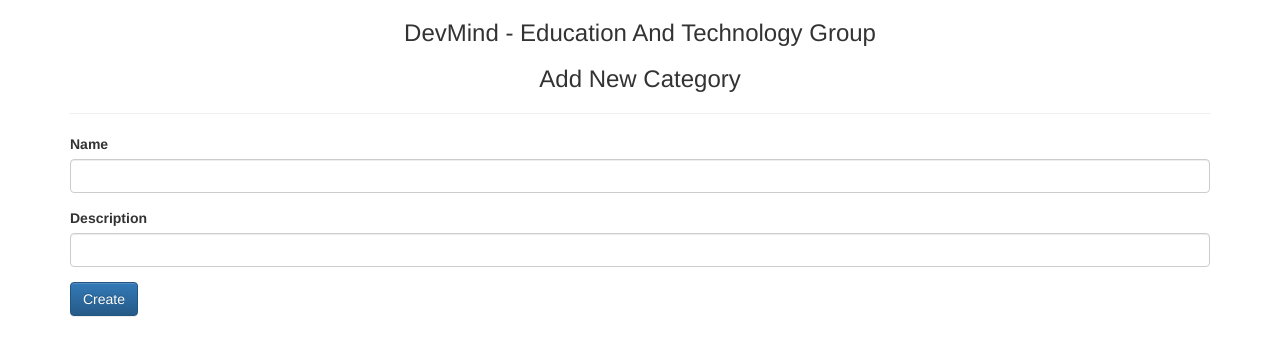
After one commit to LEBADUC9/lebaduc_php31, a PHP site: page /Views2/categories/create.php in a window 1280 px wide. The commit adds this page. Shown: the top 356 px of the page. Run offline with PHP 8.4, Linux system fonts and the light colour scheme; some libraries are stand-ins or nearby versions.

Commit message:
update Unit15

```diff
--- a/Unit13/Controllers/AuthController.php
+++ b/Unit13/Controllers/AuthController.php
@@ -10,11 +10,15 @@
             //     die();
             $user = new User();
             if($user->checkLogin($_POST['email'], $_POST['password'])){
-                $this->redirect("index.php?mod=categories&act=index");
+                $this->redirect("index.php?mod=category&act=index");
 
             } else{
                 $this->redirect("index.php?mod=auth&act=login");
             }
         }
+        public function logout(){
+            unset($_SESSION['auth']);
+            $this->redirect("index.php?mod=auth&act=login");
+        }
     }
 ?>
--- a/Unit13/Models/Category.php
+++ b/Unit13/Models/Category.php
@@ -43,7 +43,7 @@ class Category extends Model{
         return $category;
 
     }
-    public function update(){
+    public function update($data){
         if(!empty($_POST)){
             $data = $_POST;
         };
--- a/Unit13/Views2/auth/login.php
+++ b/Unit13/Views2/auth/login.php
@@ -19,16 +19,16 @@
                         <div class="row justify-content-center">
                             <div class="col-lg-5">
                                 <div class="card shadow-lg border-0 rounded-lg mt-5">
-                                    <div class="card-header"><h3 class="text-center font-weight-light my-4">Login</h3></div>
+                                    <div class="card-header"><h3 class="text-center font-weight-light my-4">ĐĂNG NHẬP</h3></div>
                                     <div class="card-body">
                                         <form method="POST" action="index.php?mod=auth&act=handleLogin">
                                             <div class="form-floating mb-3">
                                                 <input class="form-control" id="inputEmail" type="email" placeholder="name@example.com" name="email" />
-                                                <label for="inputEmail">Email address</label>
+                                                <label for="inputEmail">Email</label>
                                             </div>
                                             <div class="form-floating mb-3">
                                                 <input class="form-control" id="inputPassword" type="password" placeholder="Password" name="password"/>
-                                                <label for="inputPassword">Password</label>
+                                                <label for="inputPassword">Mật khẩu</label>
                                             </div>
                                             <div class="form-check mb-3">
                                                 <input class="form-check-input" id="inputRememberPassword" type="checkbox" value="" />
--- /dev/null
+++ b/Unit13/Views2/categories/create.php
@@ -0,0 +1,34 @@
+<!DOCTYPE html>
+<html>
+<head>
+    <meta charset="utf-8">
+    <meta http-equiv="X-UA-Compatible" content="IE=edge">
+    <title>DevMind - Education And Technology Group</title>
+    <!-- Latest compiled and minified CSS -->
+    <link rel="stylesheet" href="http://netdna.bootstrapcdn.com/bootstrap/3.1.1/css/bootstrap.min.css">
+
+    <!-- Optional theme -->
+    <link rel="stylesheet" href="http://netdna.bootstrapcdn.com/bootstrap/3.1.1/css/bootstrap-theme.min.css">
+
+    <!-- Latest compiled and minified JavaScript -->
+    <script src="http://netdna.bootstrapcdn.com/bootstrap/3.1.1/js/bootstrap.min.js"></script>
+</head>
+<body>
+    <div class="container">
+    <h3 align="center">DevMind - Education And Technology Group</h3>
+    <h3 align="center">Add New Category</h3>
+    <hr>
+        <form action="index.php?mod=categories&act=store" method="POST" role="form" enctype="multipart/form-data">
+            <div class="form-group">
+                <label for="">Name</label>
+                <input type="text" class="form-control" id="" placeholder="" name="name">
+            </div>
+            <div class="form-group">
+                <label for="">Description</label>
+                <input type="text" class="form-control" id="" placeholder="" name="description">
+            </div>
+            <button type="submit" class="btn btn-primary">Create</button>
+        </form>
+    </div>
+</body>
+</html>
--- a/Unit13/index.php
+++ b/Unit13/index.php
@@ -1,4 +1,5 @@
 <?php
+    session_start();
     if(!isset($_GET['mod'])){
         echo "Tham số không tồn tại";
         exit();
```
Also changed, not shown: Unit13/Controllers/AdminController.php (added, +19 -0 lines), Unit13/Controllers/CategoryController.php (renamed from Unit13/Controllers/CategoriesController.php, +4 -4 lines), Unit13/Models/Model.php (+12 -4 lines), Unit13/Models/User.php (+8 -2 lines), Unit13/Views2/categories/menu.php (+5 -2 lines).
